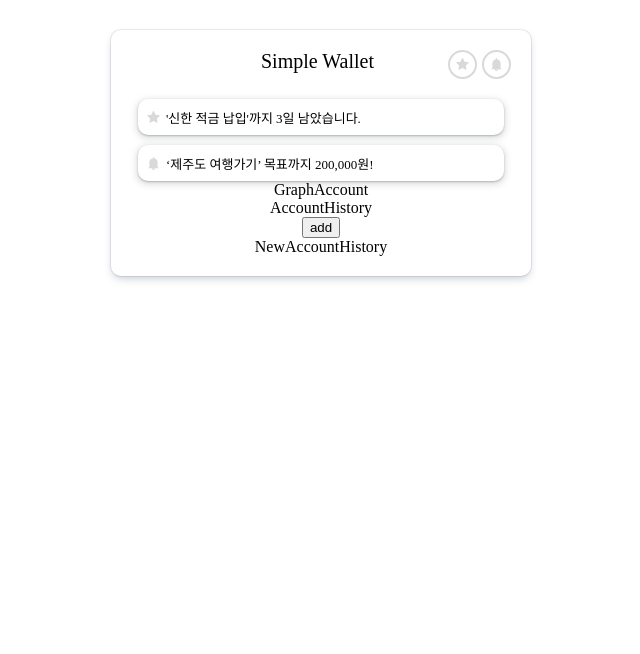
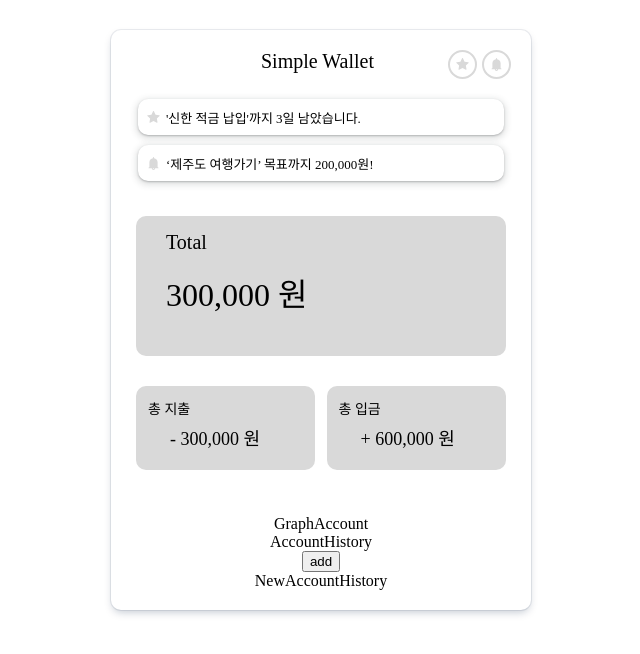
Before and after one commit to 5Suminsss2/Simple-Wallet, a React (Create React App) app: page / in a window 1280 px wide. Shown: the top 654 px of the page, without its empty margins (319-959 px from the left). Built offline with nearby package versions, Linux system fonts and the light colour scheme.

Commit message:
Design: Total 컴포넌트 파일 생성 및 디자인 구성

```diff
--- /dev/null
+++ b/src/components/Total.js
@@ -0,0 +1,72 @@
+import styled from "styled-components";
+
+function Total() {
+
+    const TotalContainer = styled.section`
+        margin: 15px 0;
+    `
+    const TotalItem = styled.div`
+        width: 310px;
+        height: 130px;
+        margin-top: 20px;
+        padding: 5px 30px;
+        border-radius: 10px;
+        background-color: #d9d9d9;
+    `;
+
+    const TotalTitle = styled.div`
+        margin-top: 10px;
+        font-size: 20px;
+    `
+
+    const TotalAccount = styled.div`
+      margin-top: 15px;
+      font-size: 32px;
+    `;
+
+    const SeperateTotalContainer = styled.div`
+      display: flex;
+      justify-content: space-between;
+      margin: 30px 0;
+
+    `;
+
+    const SeperateTotalItems = styled.div`
+      width: 42%;
+      height: 60px;
+      padding: 12px;
+      border-radius: 10px;
+      background-color: #d9d9d9;
+    `;
+
+    const SeperateTotalTitle = styled.div`
+      font-size: 14px;
+      margin-bottom: 6px;
+    `;
+
+    const SeperateTotalAccount = styled.div`
+      font-size: 18px;
+      margin-left: 22px;
+    `;
+
+  return (
+    <TotalContainer>
+      <TotalItem>
+        <TotalTitle>Total</TotalTitle>
+        <TotalAccount>300,000 원</TotalAccount>
+      </TotalItem>
+      <SeperateTotalContainer>
+        <SeperateTotalItems>
+          <SeperateTotalTitle>총 지출</SeperateTotalTitle>
+          <SeperateTotalAccount>- 300,000 원</SeperateTotalAccount>
+        </SeperateTotalItems>
+        <SeperateTotalItems>
+          <SeperateTotalTitle>총 입금</SeperateTotalTitle>
+          <SeperateTotalAccount>+ 600,000 원</SeperateTotalAccount>
+        </SeperateTotalItems>
+      </SeperateTotalContainer>
+    </TotalContainer>
+  );
+}
+
+export default Total;
--- a/src/pages/Main.js
+++ b/src/pages/Main.js
@@ -4,6 +4,7 @@ import GraphAccount from "../components/GraphAccount";
 import NewAccountHistory from "../components/NewAccountHistory";
 import Title from "../components/Title";
 import styled from "styled-components";
+import Total from "../components/Total";
 
 function Main () {
 
@@ -26,6 +27,7 @@ function Main () {
       <Wrapper>
         <Title />
         <Alaram />
+        <Total />
         <GraphAccount />
         <AccountHistory />
         <NewAccountHistory />
```
